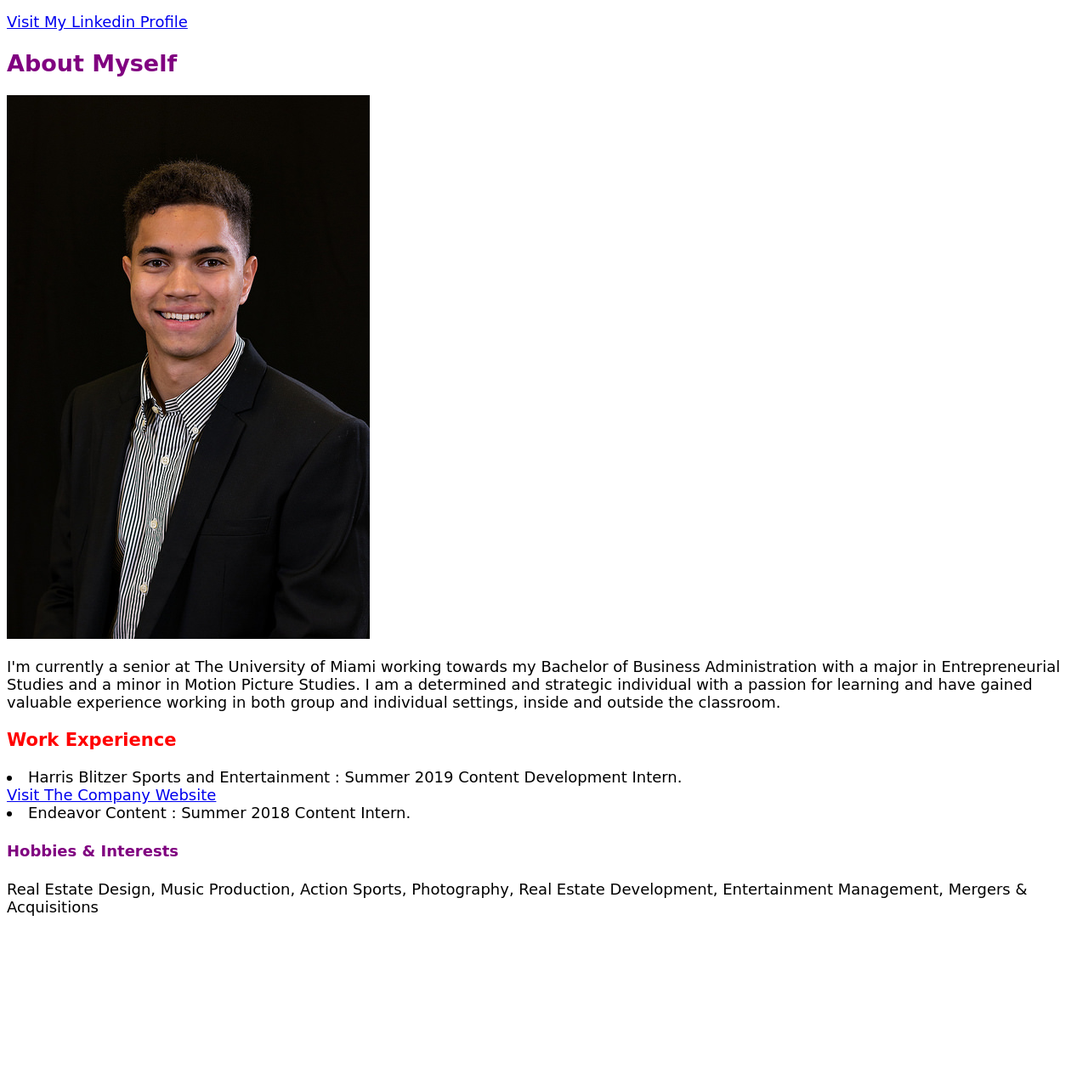
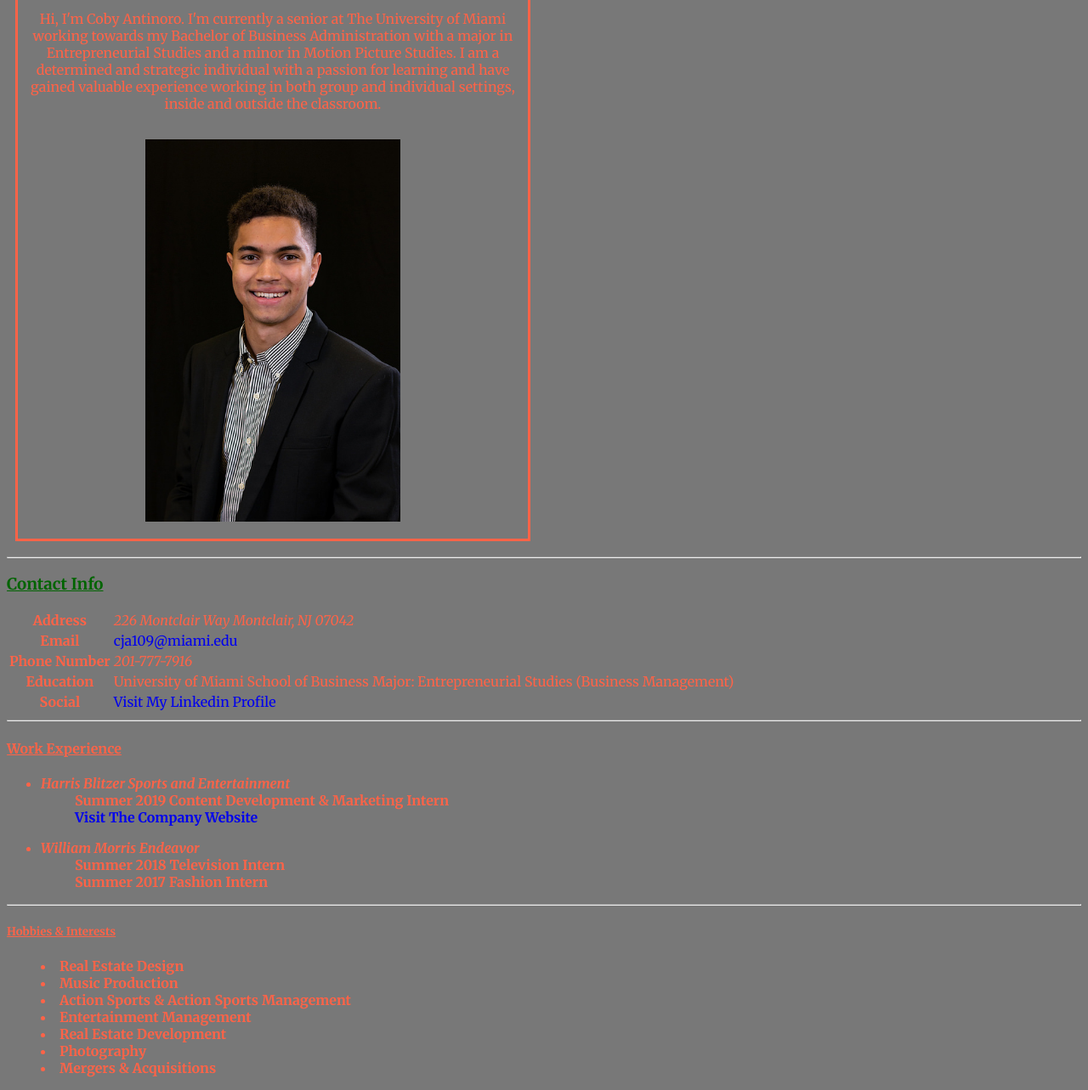
Before and after one commit to cobyjantinoro/coby-jackson, a plain HTML site: page hw/resume/index.html in a window 1280 px wide. Shown: the part 191-1474 px from the top of the page at 85% size. Before the commit the page ends 1277 px from the top, so only its background shows below. Drawn offline with Linux system fonts and the light colour scheme; a web font is replaced by a local one.

Commit message:
Resume Assignment

```diff
--- a/hw/resume/index.html
+++ b/hw/resume/index.html
@@ -1,57 +1,80 @@
 <!DOCTYPE HTML>
 <HTML>
 <head>
-  <link href="https://fonts.googleapis.com/css?family=Goblin+One&display=swap" rel="stylesheet">
 <meta name="author" content="Coby Jackson Antinoro">
-<meta name="keywords" content="HTML, Resume, Miami">
-<style>
-body {
-  font-family: 'Goblin One', cursive;
-  font-size: 18px;
-}
-h1 {color: red}
-p {color: black}
-h2 {color: purple}
-p {color: black}
-h3 {color: red}
-p {color: black}
-h4 {color: purple}
-p {color: black}
-</style>
+<meta name="description" content="This is a web version of my resume; using semantic tags">
+<title>Coby Jackson Antinoro</title>
+<link rel="stylesheet" href="style.css">
+<link href="https://fonts.googleapis.com/css?family=Merriweather:400,400i,700,700i&display=swap" rel="stylesheet">
 </head>
 <body>
-
-<h1>
-<!--I added an underline along with my italic and bold functions-->
-  <u>Coby Jackson Antinoro</u>
-  </h1>
-<address>226 Montclair Way Montclair, NJ 07042</address>
-<p>
-  <b>cja109@miami.edu / 201-777-7916</b>
-</p>
-<p>
-  <i>Education: University of Miami</i>
-</p>
-<a href="https://www.linkedin.com/in/coby-j-antinoro-637479120">
+  <header>
+    <h1><u><b>Coby Jackson Antinoro</u></b></h1>
+  </header>
+  <main>
+    <section id="centered">
+      <h2><i>About Myself</i></h2>
+      <p>Hi, I'm Coby Antinoro. I'm currently a senior at The University of Miami working towards my Bachelor of Business Administration with a major in Entrepreneurial Studies and a minor in Motion Picture Studies. I am a determined and strategic individual with a passion for learning and have gained valuable experience working in both group and individual settings, inside and outside the classroom.</p>
+      <figure>
+      <img src="images/cobyresumephoto.jpg" alt="Coby Antinoro Headshot" width="300">
+    </figure>
+    </section>
+      <hr>
+    <section id="contact_info">
+<h3><u><b>Contact Info</u></b></h3>
+<table>
+  <tr>
+    <th>Address</th>
+    <td><address>226 Montclair Way Montclair, NJ 07042</address><td>
+  </tr>
+  <tr>
+    <th>Email</th>
+  <td><a id="Email" href="mailto:cja109@miami.edu"> cja109@miami.edu</a></td>
+  <tr>
+    <th>Phone Number</th>
+    <td><i>201-777-7916</i></td>
+  </tr>
+  <tr>
+    <th>Education</th>
+    <td>University of Miami School of Business</td>
+    <td>Major: Entrepreneurial Studies (Business Management)</td>
+  </tr>
+  <tr>
+    <th>Social</th>
+<td><a href="https://www.linkedin.com/in/coby-j-antinoro-637479120">
   Visit My Linkedin Profile
-</a>
-<h2>About Myself</h2>
-<img src="images/cobyresumephoto.jpg" alt="Coby">
-<p>I'm currently a senior at The University of Miami working towards my Bachelor of Business Administration with a major in Entrepreneurial Studies and a minor in Motion Picture Studies. I am a determined and strategic individual with a passion for learning and have gained valuable experience working in both group and individual settings, inside and outside the classroom.</p>
-<h3>Work Experience</h3>
-<li> Harris Blitzer Sports and Entertainment : Summer 2019 Content Development Intern.</li>
-<a href="https://harrisblitzer.com">
-  Visit The Company Website
-</a>
-<li>Endeavor Content : Summer 2018 Content Intern.</li>
-<h4>
-  <th>Hobbies & Interests</th>
-</h4>
-<!--the next set of content is a table of my interests-->
-<table>
-  <tr>Real Estate Design, Music Production, Action Sports, Photography, Real Estate Development, Entertainment Management, Mergers & Acquisitions</tr>
-  </table>
-
-
+</a></td>
+</tr>
+</table>
+</section>
+<hr>
+<section>
+<h4><u><b>Work Experience</u></b></h4>
+<ul>
+  <li><strong><i>Harris Blitzer Sports and Entertainment</i><strong></li>
+      <ul>Summer 2019 Content Development & Marketing Intern</ul>
+      <ul><a href="https://harrisblitzer.com">Visit The Company Website</a></ul>
+</ul>
+<ul>
+  <li><strong><i>William Morris Endeavor</i></strong></li>
+    <ul>Summer 2018 Television Intern</ul>
+    <ul>Summer 2017 Fashion Intern</ul>
+  </li>
+</ul>
+<hr>
+</section>
+<section>
+<h5><u><b>Hobbies & Interests</u></b></h5>
+<!--the next set of content is an ordered list of my interests-->
+<ol>
+  <li>Real Estate Design</li>
+  <li>Music Production</li>
+  <li>Action Sports & Action Sports Management</li>
+  <li>Entertainment Management</li>
+  <li>Real Estate Development</li>
+  <li>Photography</li>
+  <li>Mergers & Acquisitions</li>
+</ol>
+</section>
 </body>
 </html>
--- /dev/null
+++ b/hw/resume/style.css
@@ -0,0 +1,55 @@
+html,body {
+  background-color:#787878;
+  color: #ff6347;
+  font-family: 'Merriweather', serif;
+}
+
+section#centered, #centered {
+  width: 600px;
+  margin: 0 auto;
+  margin: 10px;
+  border: 3px solid #ff6347;
+  display:inline-grid;
+  text-align: center;
+}
+
+#email {
+    text-decoration: none;
+}
+
+h1 {
+  font-size: 40px;
+  font-weight: 300;
+}
+
+ol {
+  list-style: inside;
+}
+
+a,a:link {
+    text-decoration: none;
+}
+
+a:visited {
+    color: purple;
+}
+
+a:hover {
+    background-color:green;
+    color: #ff6347;
+}
+
+/* love */
+a:link, a:visited {
+
+}
+
+/* hate */
+a:hover, a:active {
+
+}
+
+section#contact_info h3 {
+    color: darkgreen;
+    font-size:
+}
```
